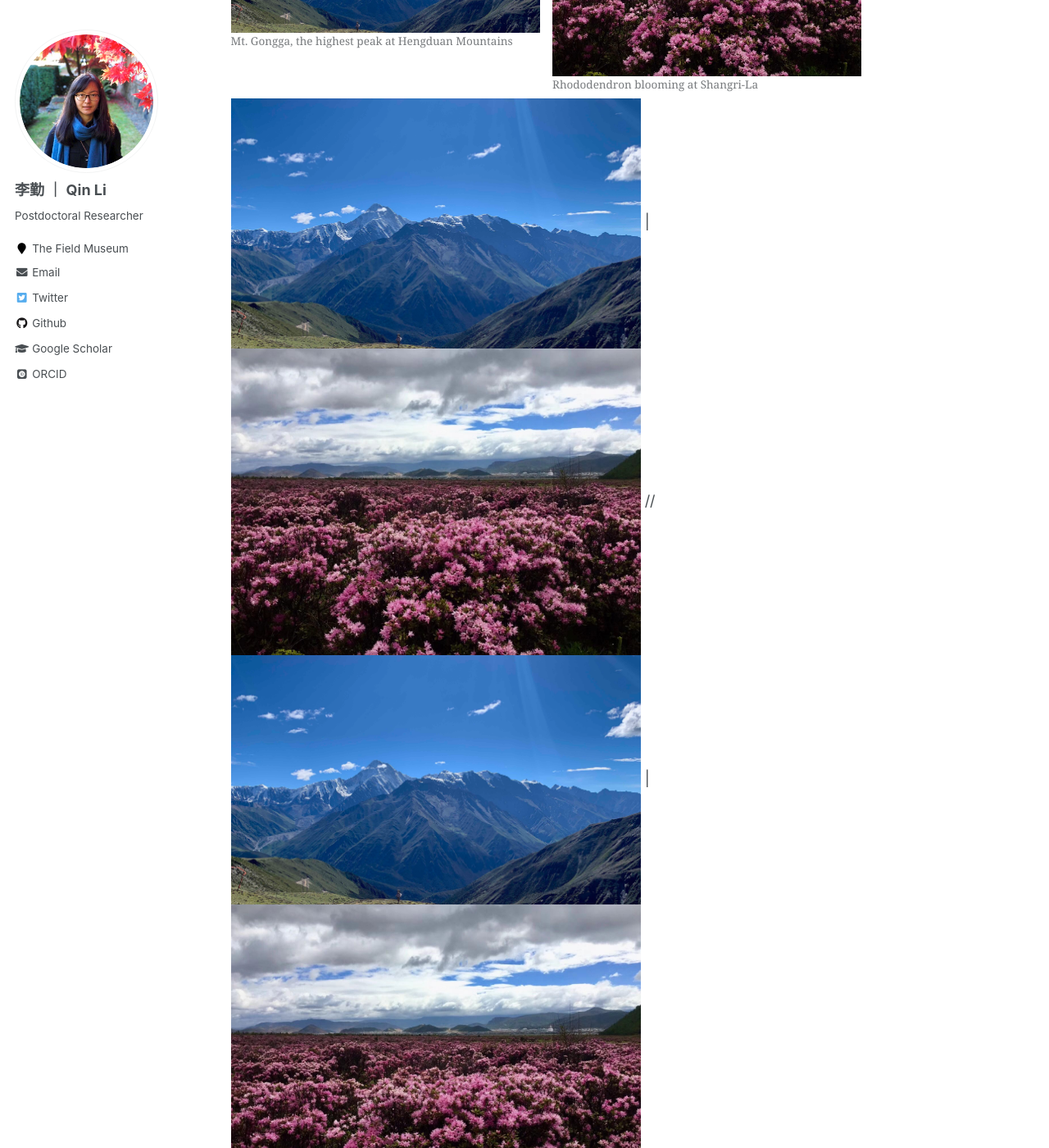
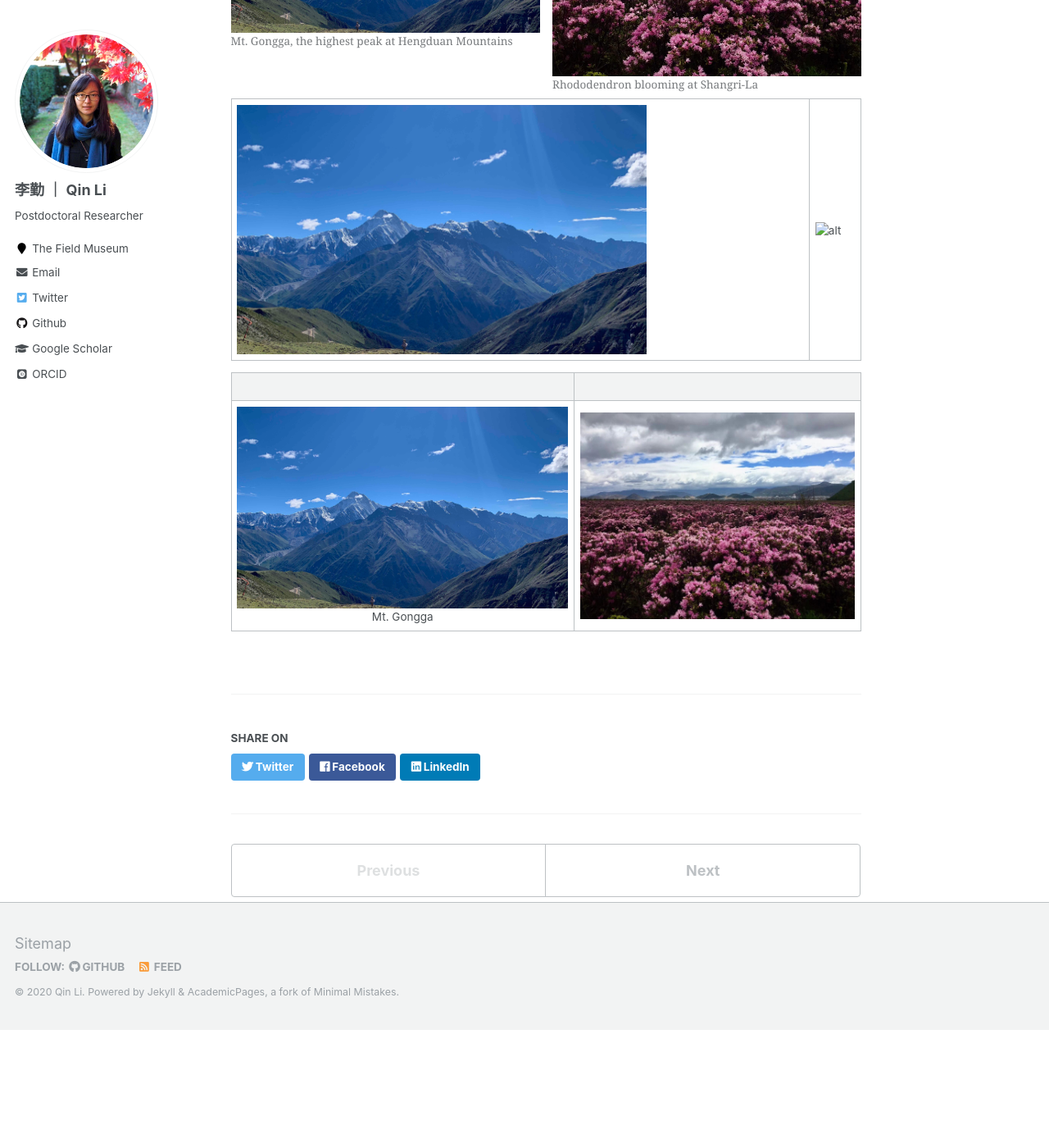
Before and after one commit to qli/qli.github.io, a Jekyll site: the page built from _galleries/galleries-1.md, in a window 1280 px wide and 1400 px high, scrolled down 454 px. Shown: the whole window at 82% size. Built offline with Jekyll 4.4.1, drawn with Linux system fonts in a browser that asks for light colours; some web fonts are replaced; after the commit the page ends 1710 px from its top, so only the background shows below that.

Commit message:
adjust photos

```diff
--- a/_galleries/galleries-1.md
+++ b/_galleries/galleries-1.md
@@ -1,6 +1,6 @@
 ---
 title: "Hengduan Mountains"
-excerpt: "<br/><img src='/images/photos/HD-MtGongga.jpg' width='500'>"
+excerpt: "<br/><img src='/images/photos/HD_Gongga.jpg' width='500'>"
 collection: galleries
 ---
 
@@ -18,15 +18,18 @@ Field Trips at the Hengduan Mountains Biodiversity Hotspot in southwestern China
 
 <div class="container">
     <div style="float:left;width:49%">
-	    <img src="/images/photos/HD-MtGongga.jpg">
+	    <img src="/images/photos/HD_Gongga.jpg">
 	    <figcaption>Mt. Gongga, the highest peak at Hengduan Mountains</figcaption>
     </div>
     <div style="float:right;width:49%">
-	    <img src="/images/photos/HD-Shangri-La.jpg">
+	    <img src="/images/photos/HD_ShangriLa.jpg">
 	    <figcaption>Rhododendron blooming at Shangri-La</figcaption>
     </div>
 </div>
 
-![alt](/images/photos/HD-MtGongga.jpg){: width="500px"} | ![alt](/images/photos/HD-Shangri-La.jpg){: width="500px"}
-//
-![alt](/images/photos/HD-MtGongga.jpg){: width="500px"} | ![alt](/images/photos/HD-Shangri-La.jpg){: width="500px"}
+![alt](/images/photos/HD_Gongga.jpg){: width="500"} | ![alt](/images/photos/HD-Shangri-La.jpg){: width="500"}
+
+
+ | |
+|:---:|:---:|
+<img src='/images/photos/HD_Gongga.jpg' width='500'> Mt. Gongga |<img src='/images/photos/HD_ShangriLa.jpg' width='500'>|
```
Also changed, not shown: images/photos/HD_Gongga.jpg (renamed from images/photos/HD-MtGongga.jpg), images/photos/HD_ShangriLa.jpg (renamed from images/photos/HD-Shangri-La.jpg).
